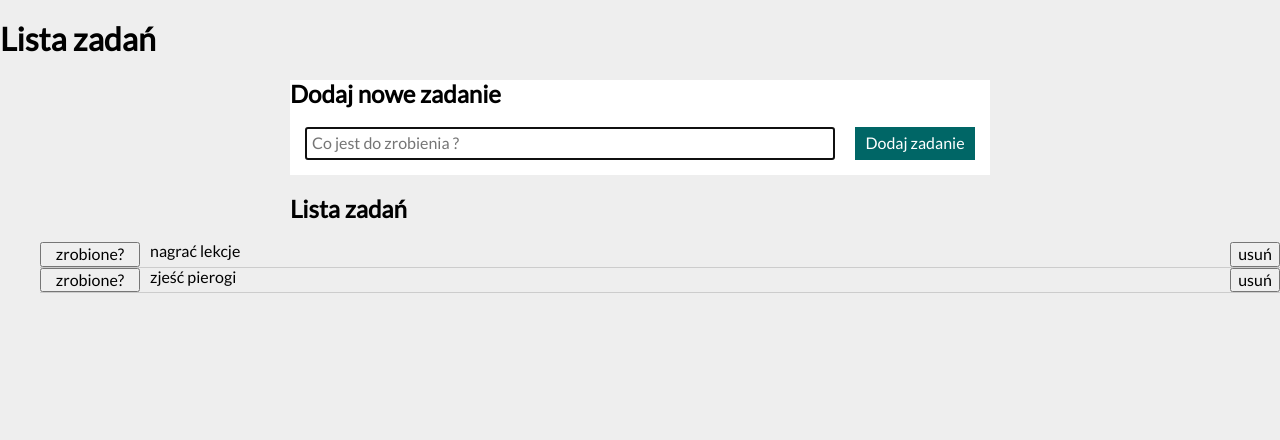
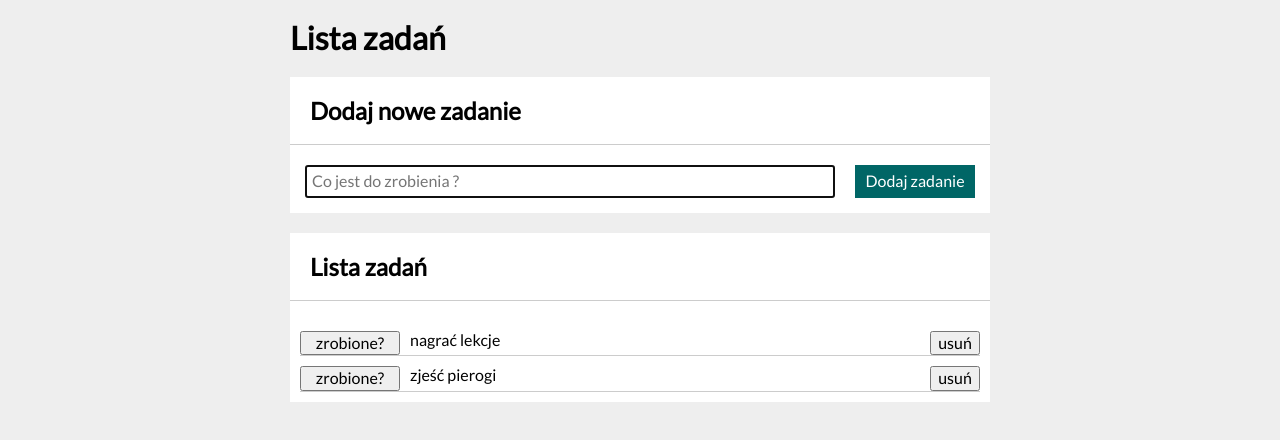
Before and after one commit to Arkadiusz0809/Todo-list, a plain HTML site: page index.html in a window 1280 px wide. Drawn offline with nearby package versions, Linux system fonts and the light colour scheme.

Commit message:
changed div and added new classes

```diff
--- a/index.html
+++ b/index.html
@@ -1,12 +1,13 @@
 <!DOCTYPE html>
 <html lang="en">
+
 <head>
     <meta charset="UTF-8">
     <meta name="viewport" content="width=device-width, initial-scale=1.0">
     <title>Document</title>
     <link rel="stylesheet" href="https://cdnjs.cloudflare.com/ajax/libs/normalize/8.0.1/normalize.min.css"
-    integrity="sha512-NhSC1YmyruXifcj/KFRWoC561YpHpc5Jtzgvbuzx5VozKpWvQ+4nXhPdFgmx8xqexRcpAglTj9sIBWINXa8x5w=="
-    crossorigin="anonymous" referrerpolicy="no-referrer" />
+        integrity="sha512-NhSC1YmyruXifcj/KFRWoC561YpHpc5Jtzgvbuzx5VozKpWvQ+4nXhPdFgmx8xqexRcpAglTj9sIBWINXa8x5w=="
+        crossorigin="anonymous" referrerpolicy="no-referrer" />
     <script defer src="script.js"></script>
     <link href="css/style.css" rel="stylesheet">
     <link href="css/container.css" rel="stylesheet">
@@ -17,20 +18,22 @@
     <link href="https://fonts.googleapis.com/css2?family=Lato:ital@0;1&display=swap" rel="stylesheet">
 
 </head>
+
 <body class="body">
-        <h1 >Lista zadań</h1>
+    <h1 class="header">Lista zadań</h1>
     <div class="container">
-        <h2 class="header">Dodaj nowe zadanie</h2>
+        <h2 class="container__header">Dodaj nowe zadanie</h2>
         <form class="form js-form">
             <input class="form__input js-newTask" placeholder="Co jest do zrobienia ?" autofocus>
             <button class="form__button">Dodaj zadanie</button>
         </form>
     </div>
-        <div>
-            <h2 class="header">Lista zadań</h2>
-            <ul class="js-tasks"></ul>
-        </div>
+    <div class="container">
+        <h2 class="container__header">Lista zadań</h2>
+        <ul class="container__tasks js-tasks"></ul>
+    </div>
 
 
 </body>
+
 </html>
```
